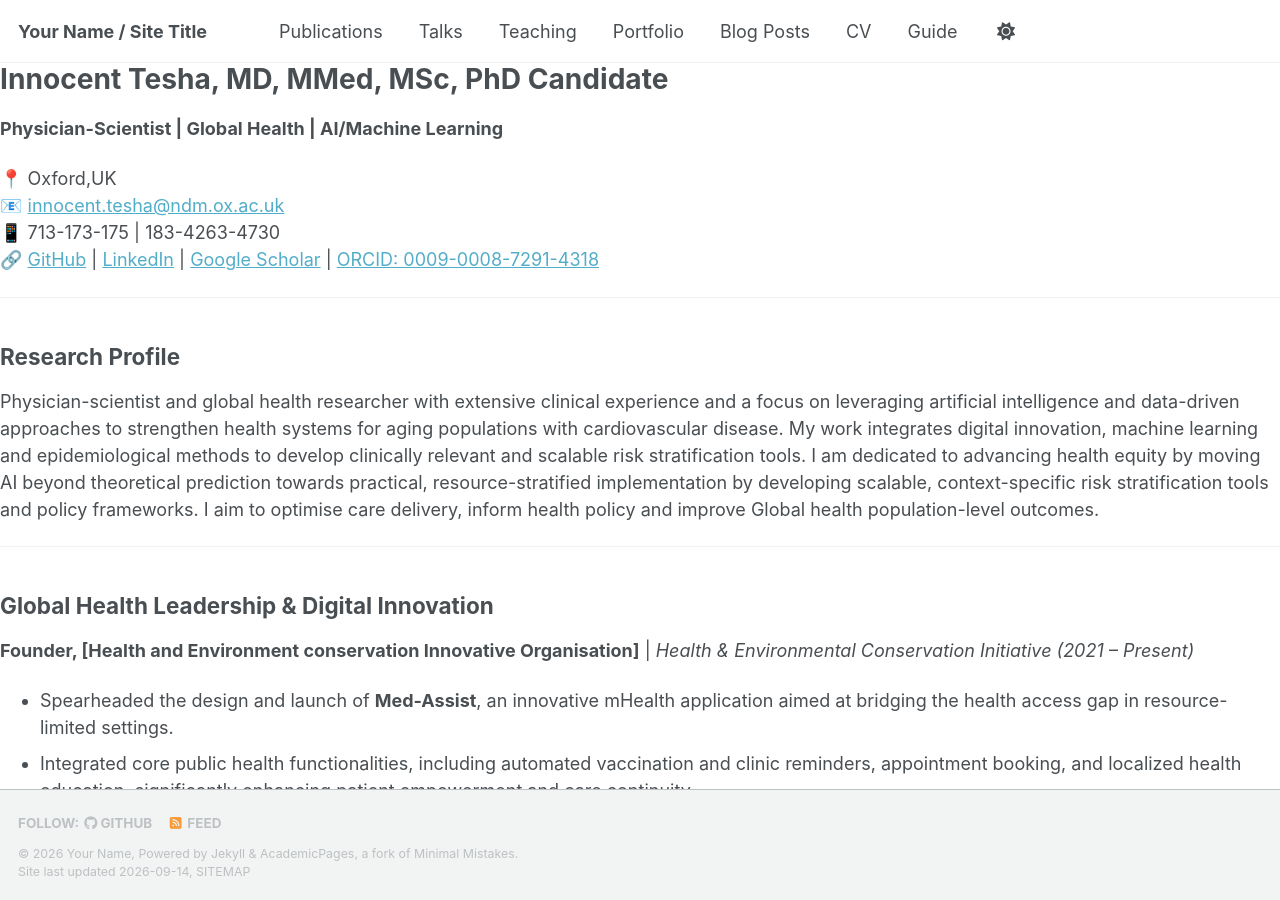
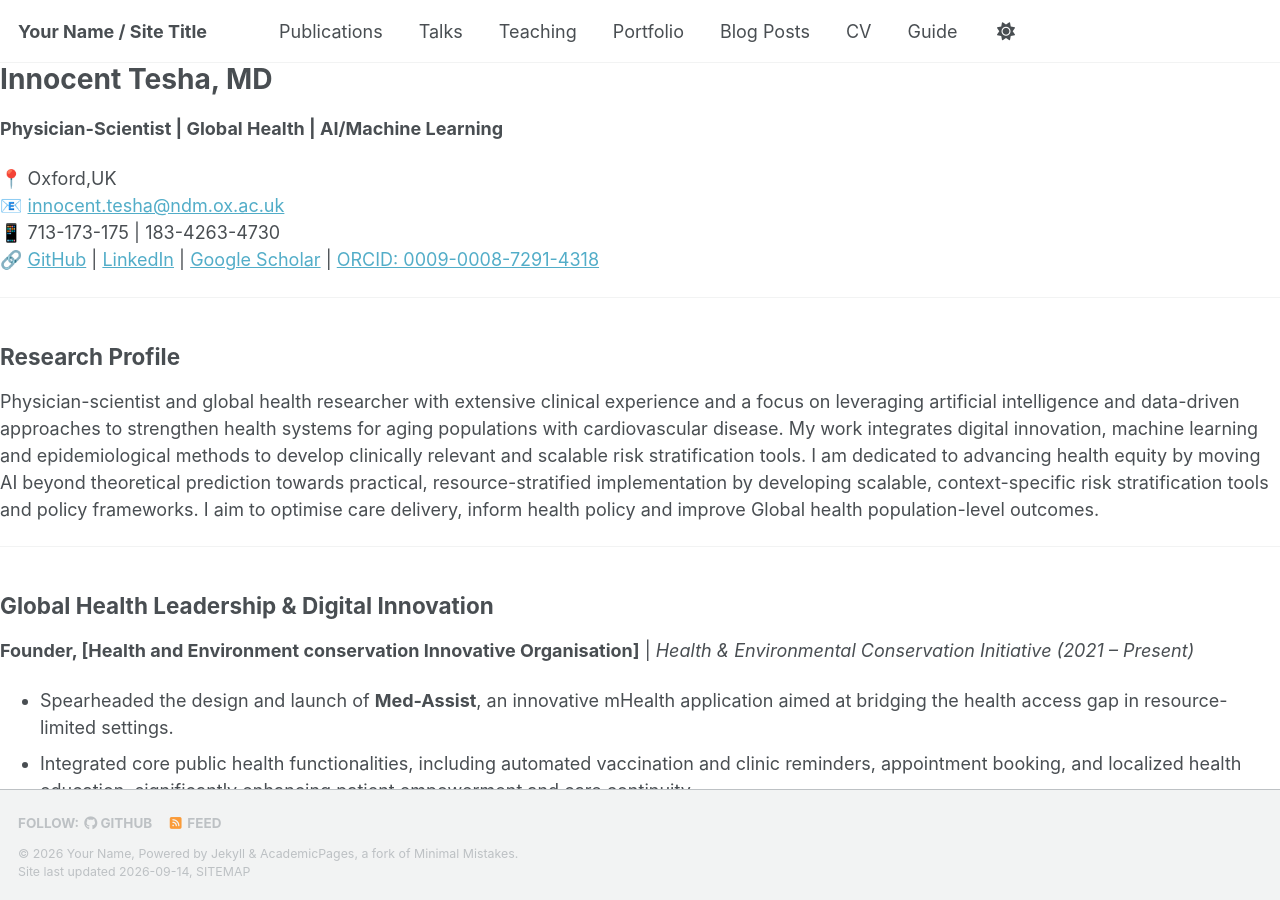
Before and after one commit to drtesha/drtesha.github.io, a Jekyll site: the page built from _pages/about.md, in a window 1280 px wide and 900 px high. Built offline with Jekyll 4.4.1, drawn with Linux system fonts in a browser that asks for light colours; a style sheet for code colours, icons or effects is not loaded.

Commit message:
Update title in about.md to remove degrees

```diff
--- a/_pages/about.md
+++ b/_pages/about.md
@@ -3,7 +3,7 @@ layout: default
 title: Innocent Tesha, MD, MMed, MSc, PhD Candidate
 ---
 
-# Innocent Tesha, MD, MMed, MSc, PhD Candidate
+# Innocent Tesha, MD
 **Physician-Scientist | Global Health | AI/Machine Learning**
 
 📍 Oxford,UK
```
